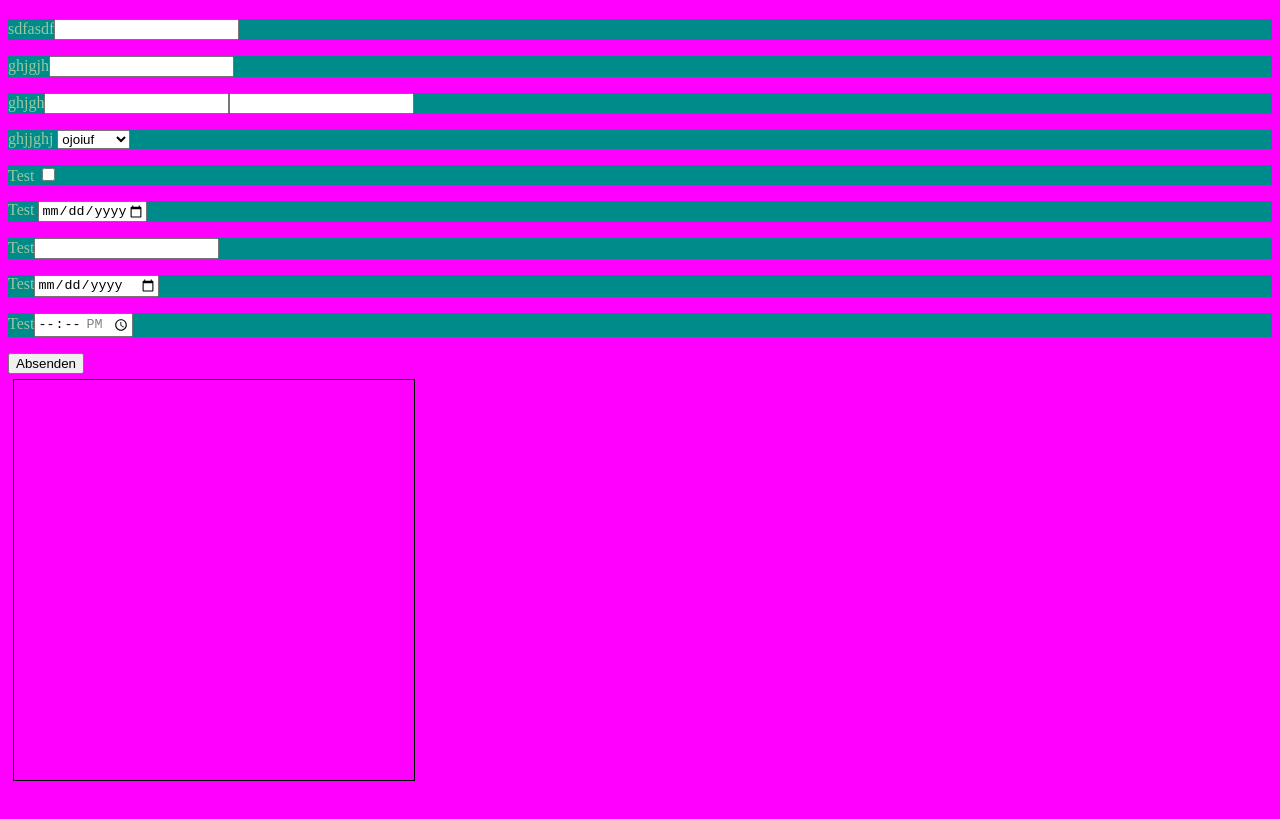
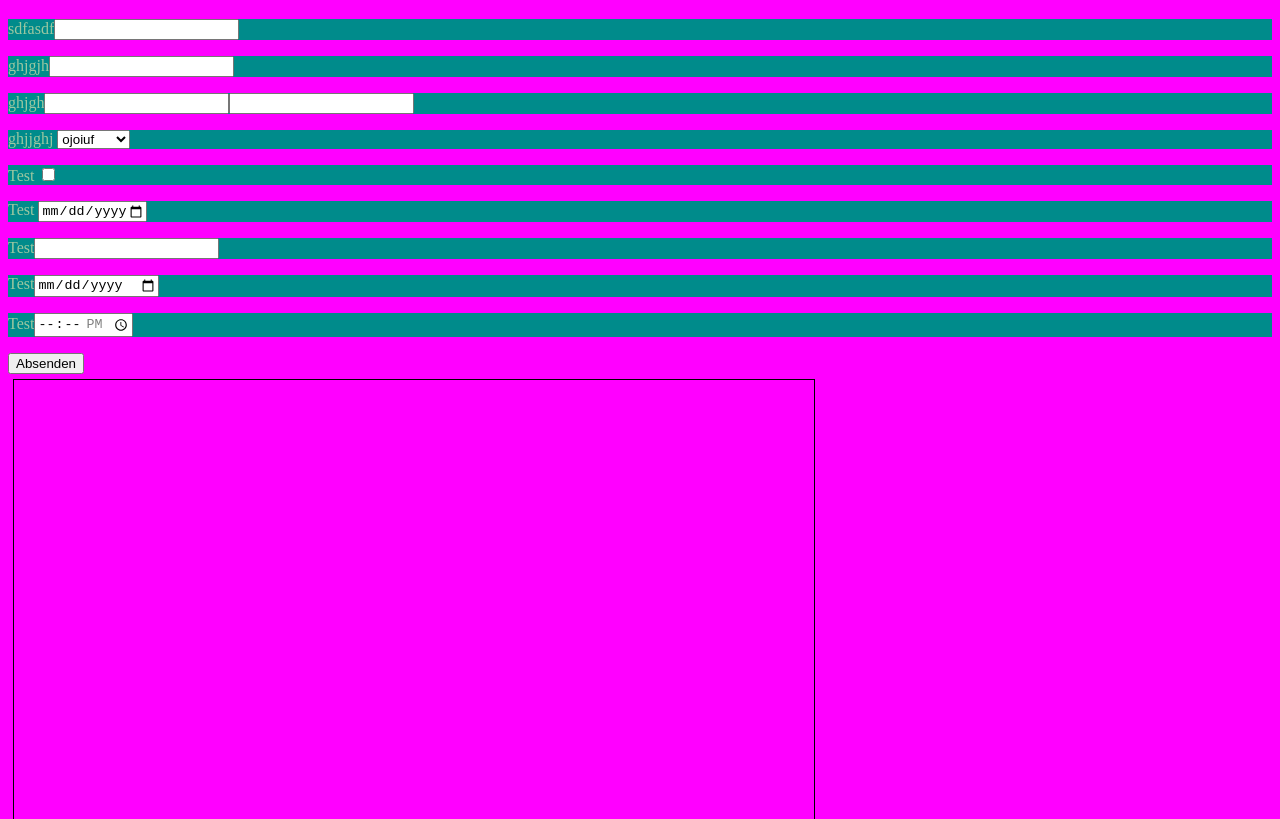
Before and after one commit to Robin0815/StaticTest, a plain HTML site: page index.html in a window 1280 px wide. Shown: the part 61-880 px from the top of the page. Before the commit the page ends 850 px from the top, so only its background shows below. Drawn offline with Linux system fonts and the light colour scheme; some packages are replaced by stand-ins of ours.

Commit message:
size change

```diff
--- a/index.html
+++ b/index.html
@@ -8,8 +8,8 @@
 		<style>
 			#karte{
 				margin: 5px;
-				width: 400px;
-				height: 400px;
+				width: 800px;
+				height: 600px;
 				border: 1px solid black;
 			 }
 		</style>
```
